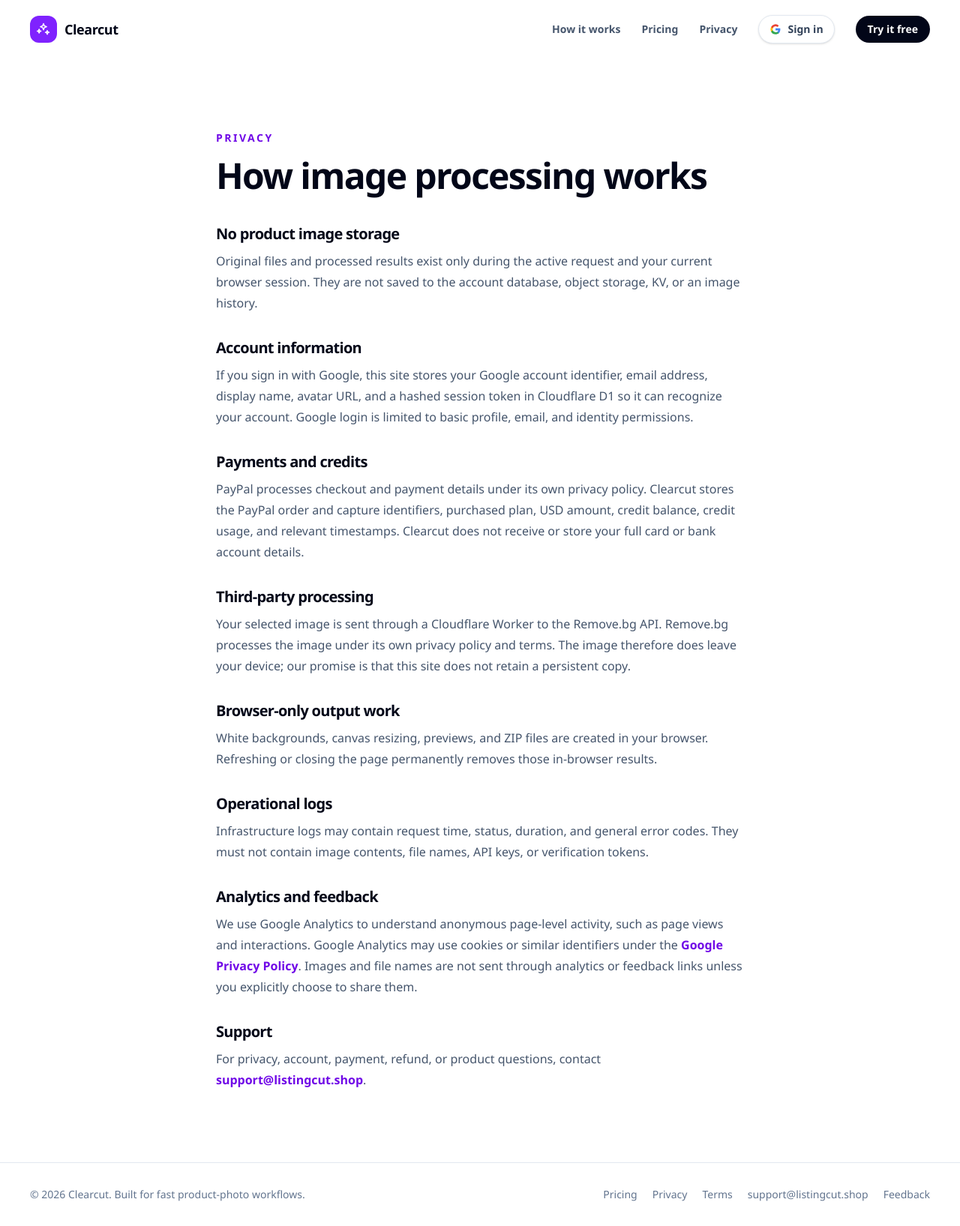
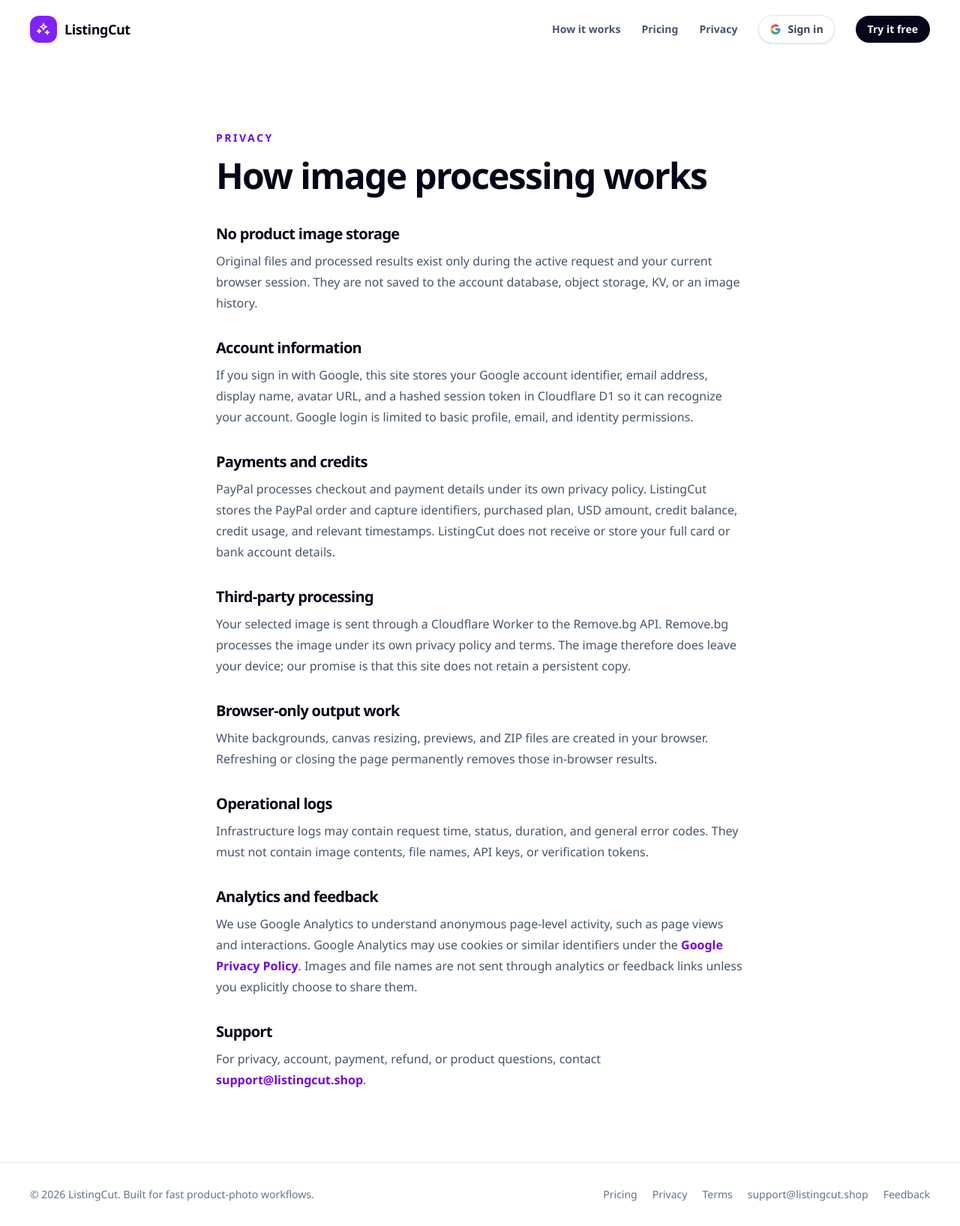
Before and after one commit to midMoonNight/image-background-remover, a Next.js app: page /privacy in a window 1280 px wide. Shown: the whole page at 75% size. Built offline with nearby package versions, Linux system fonts and the light colour scheme; no server answers.

Commit message:
Unify public brand as ListingCut

```diff
--- a/app/layout.tsx
+++ b/app/layout.tsx
@@ -5,7 +5,7 @@
 
 export const metadata: Metadata = {
   metadataBase: new URL("https://www.listingcut.shop"),
-  title: "Clearcut — Batch Product Background Remover",
+  title: "ListingCut — Batch Product Background Remover",
   description: "Turn product photos into clean white or transparent listing images in one batch.",
   alternates: {
     canonical: "/",
--- a/app/pricing/page.tsx
+++ b/app/pricing/page.tsx
@@ -9,7 +9,7 @@
 import { SiteHeader } from "@/components/site-header";
 
 export const metadata: Metadata = {
-  title: "Pricing | Clearcut Background Remover",
+  title: "Pricing | ListingCut Background Remover",
   description: "Simple image credit packs for product background removal. No subscription required.",
 };
 
@@ -34,7 +34,7 @@
   { question: "When is a credit charged?", answer: "One credit is charged only after the background-removal service returns a successful result. Failed requests and network errors do not consume a credit." },
   { question: "Do background and size changes use more credits?", answer: "No. Switching between white and transparent backgrounds or changing marketplace canvas presets happens in your browser and does not spend another credit." },
   { question: "Is this a subscription?", answer: "No. These are one-time credit packs with no automatic renewal. We may introduce optional subscriptions later for high-volume users." },
-  { question: "Are my product images stored?", answer: "No persistent copy or image history is kept by Clearcut. Images are processed for the active request, while previews and ZIP files are created in your browser." },
+  { question: "Are my product images stored?", answer: "No persistent copy or image history is kept by ListingCut. Images are processed for the active request, while previews and ZIP files are created in your browser." },
 ];
 
 export default function PricingPage() {
--- a/app/privacy/page.tsx
+++ b/app/privacy/page.tsx
@@ -11,7 +11,7 @@
         <div className="mt-10 space-y-8 text-base leading-7 text-slate-600">
           <section><h2 className="text-xl font-bold text-slate-950">No product image storage</h2><p className="mt-2">Original files and processed results exist only during the active request and your current browser session. They are not saved to the account database, object storage, KV, or an image history.</p></section>
           <section><h2 className="text-xl font-bold text-slate-950">Account information</h2><p className="mt-2">If you sign in with Google, this site stores your Google account identifier, email address, display name, avatar URL, and a hashed session token in Cloudflare D1 so it can recognize your account. Google login is limited to basic profile, email, and identity permissions.</p></section>
-          <section><h2 className="text-xl font-bold text-slate-950">Payments and credits</h2><p className="mt-2">PayPal processes checkout and payment details under its own privacy policy. Clearcut stores the PayPal order and capture identifiers, purchased plan, USD amount, credit balance, credit usage, and relevant timestamps. Clearcut does not receive or store your full card or bank account details.</p></section>
+          <section><h2 className="text-xl font-bold text-slate-950">Payments and credits</h2><p className="mt-2">PayPal processes checkout and payment details under its own privacy policy. ListingCut stores the PayPal order and capture identifiers, purchased plan, USD amount, credit balance, credit usage, and relevant timestamps. ListingCut does not receive or store your full card or bank account details.</p></section>
           <section><h2 className="text-xl font-bold text-slate-950">Third-party processing</h2><p className="mt-2">Your selected image is sent through a Cloudflare Worker to the Remove.bg API. Remove.bg processes the image under its own privacy policy and terms. The image therefore does leave your device; our promise is that this site does not retain a persistent copy.</p></section>
           <section><h2 className="text-xl font-bold text-slate-950">Browser-only output work</h2><p className="mt-2">White backgrounds, canvas resizing, previews, and ZIP files are created in your browser. Refreshing or closing the page permanently removes those in-browser results.</p></section>
           <section><h2 className="text-xl font-bold text-slate-950">Operational logs</h2><p className="mt-2">Infrastructure logs may contain request time, status, duration, and general error codes. They must not contain image contents, file names, API keys, or verification tokens.</p></section>
--- a/components/site-footer.tsx
+++ b/components/site-footer.tsx
@@ -4,7 +4,7 @@
   return (
     <footer className="border-t border-slate-200 bg-white">
       <div className="mx-auto flex max-w-7xl flex-col gap-4 px-5 py-8 text-sm text-slate-500 sm:flex-row sm:items-center sm:justify-between sm:px-8 lg:px-10">
-        <p>© 2026 Clearcut. Built for fast product-photo workflows.</p>
+        <p>© 2026 ListingCut. Built for fast product-photo workflows.</p>
         <nav className="flex flex-wrap gap-x-5 gap-y-2" aria-label="Footer navigation">
           <Link href="/pricing" className="hover:text-slate-950">Pricing</Link>
           <Link href="/privacy" className="hover:text-slate-950">Privacy</Link>
--- a/components/site-header.tsx
+++ b/components/site-header.tsx
@@ -10,7 +10,7 @@
         <span className="grid size-9 place-items-center rounded-xl bg-violet-600 text-white">
           <SparkleIcon className="size-5" />
         </span>
-        <span className="font-[family-name:var(--font-heading)] text-lg font-extrabold tracking-tight">Clearcut</span>
+        <span className="font-[family-name:var(--font-heading)] text-lg font-extrabold tracking-tight">ListingCut</span>
       </Link>
       <nav className="flex items-center gap-4 text-sm font-semibold text-slate-600 sm:gap-7" aria-label="Main navigation">
         <Link href="/#how-it-works" className="hidden hover:text-slate-950 lg:block">How it works</Link>
--- a/lib/server/paypal.ts
+++ b/lib/server/paypal.ts
@@ -62,14 +62,14 @@
           reference_id: input.localOrderId,
           custom_id: input.localOrderId,
           invoice_id: input.localOrderId,
-          description: `Clearcut ${input.plan.name} - ${input.plan.credits} image credits`,
+          description: `ListingCut ${input.plan.name} - ${input.plan.credits} image credits`,
           amount: { currency_code: "USD", value: input.plan.amount },
         },
       ],
       payment_source: {
         paypal: {
           experience_context: {
-            brand_name: "Clearcut",
+            brand_name: "ListingCut",
             shipping_preference: "NO_SHIPPING",
             user_action: "PAY_NOW",
             return_url: `${input.origin}/api/paypal/capture`,
```
